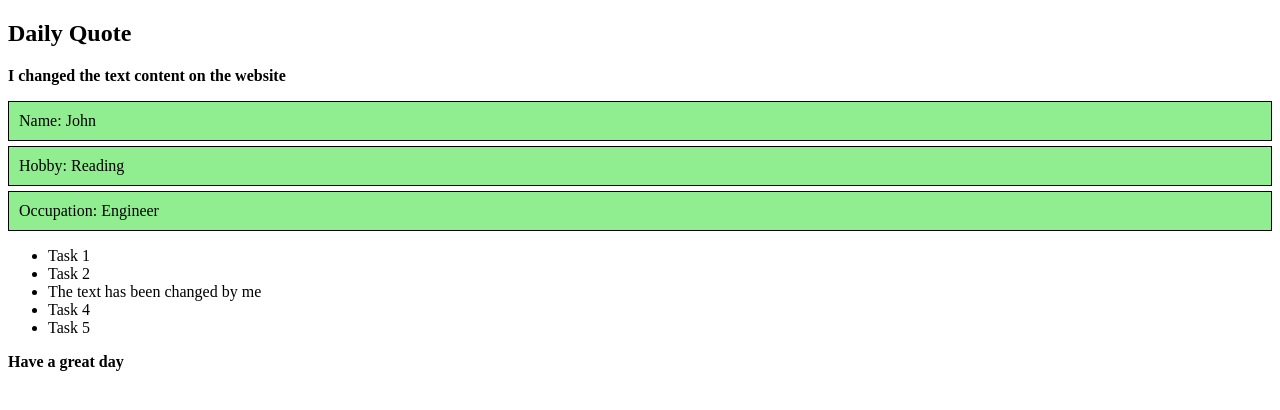
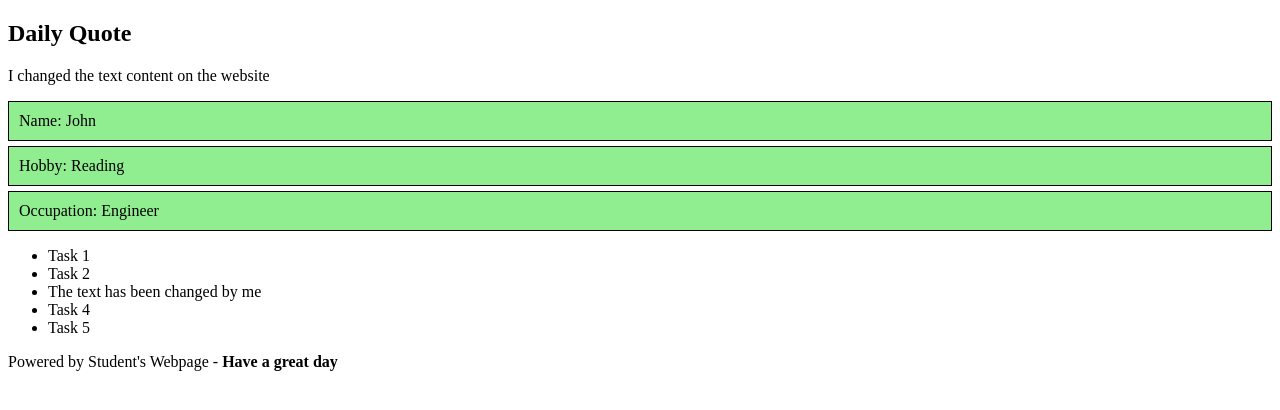
Before and after one commit to fencyatf/DOM-Manipulation, a plain HTML site: page index.html in a window 1280 px wide. Drawn offline with Linux system fonts and the light colour scheme.

Commit message:
updated commit

```diff
--- a/index.html
+++ b/index.html
@@ -37,7 +37,7 @@
         // 1. Change the text content of the paragraph with ID 'quote' to your favourite quote
 
             let quoteText = document.getElementById("quote")
-            quoteText.innerHTML = "<b> I changed the text content on the website </b>"
+            quoteText.textContent = " I changed the text content on the website";
 
 
         // 2. Change background color of all 'info-box' class divs
@@ -51,12 +51,12 @@
         // 3. Update the third list item in the task list to a different text
 
             let thirdList = document.getElementsByTagName("li")
-            thirdList[2].innerHTML = "The text has been changed by me"
+            thirdList[2].textContent = "The text has been changed by me"
 
         // 4. Append the message -"Have a great day" to the footer span using querySelector
 
             let footerSpan = document.querySelector("footer span")
-            footerSpan.innerHTML = "<b>Have a great day</b>"
+            footerSpan.innerHTML += " - <b>Have a great day</b>"
 
 
 </script>
```
